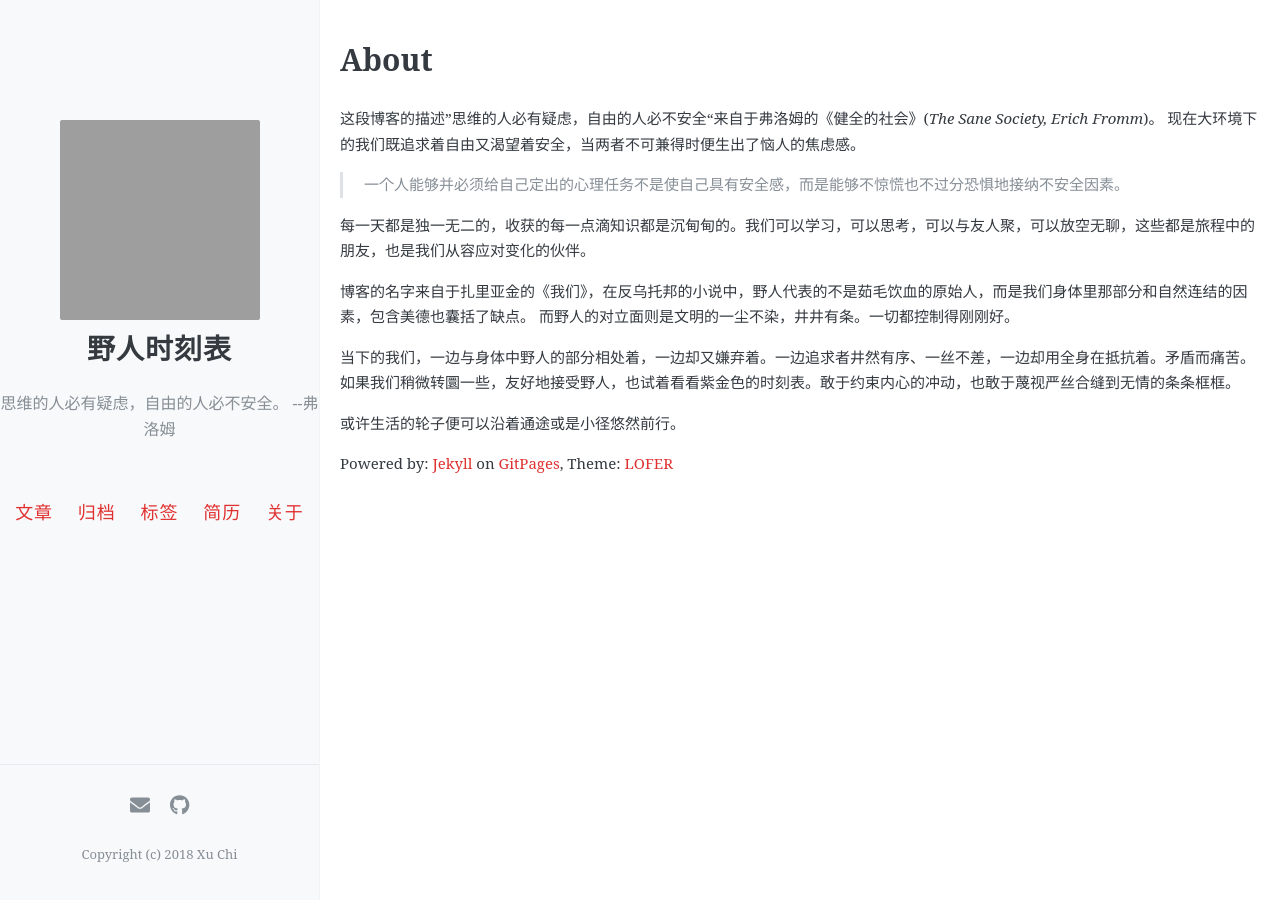
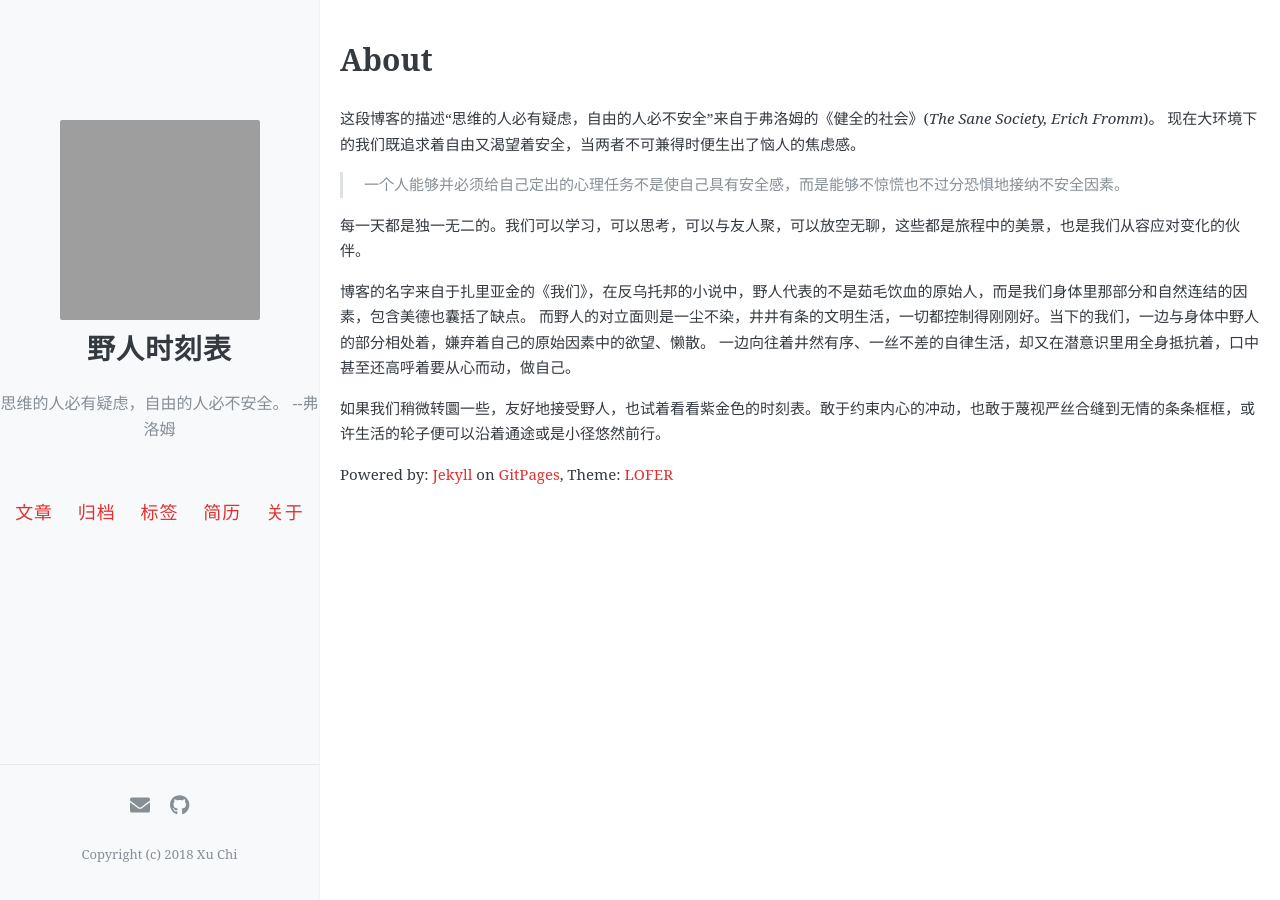
Before and after one commit to xuchi16/Lukathis.github.io, a Jekyll site: the page built from misc/about.md, in a window 1280 px wide. Built offline with Jekyll 4.4.1, drawn with Linux system fonts in a browser that asks for light colours; comment, search, counter and statistics services are not loaded; grey boxes are pictures that could not be loaded.

Commit message:
modify the blog description

```diff
--- a/misc/about.md
+++ b/misc/about.md
@@ -4,20 +4,18 @@
 permalink: /about/
 ---
 
-这段博客的描述”思维的人必有疑虑，自由的人必不安全“来自于弗洛姆的《健全的社会》(*The Sane Society, Erich Fromm*)。
+这段博客的描述“思维的人必有疑虑，自由的人必不安全”来自于弗洛姆的《健全的社会》(*The Sane Society, Erich Fromm*)。
 现在大环境下的我们既追求着自由又渴望着安全，当两者不可兼得时便生出了恼人的焦虑感。
 
 > 一个人能够并必须给自己定出的心理任务不是使自己具有安全感，而是能够不惊慌也不过分恐惧地接纳不安全因素。
 
-每一天都是独一无二的，收获的每一点滴知识都是沉甸甸的。我们可以学习，可以思考，可以与友人聚，可以放空无聊，这些都是旅程中的朋友，也是我们从容应对变化的伙伴。
+每一天都是独一无二的。我们可以学习，可以思考，可以与友人聚，可以放空无聊，这些都是旅程中的美景，也是我们从容应对变化的伙伴。
 
 博客的名字来自于扎里亚金的《我们》，在反乌托邦的小说中，野人代表的不是茹毛饮血的原始人，而是我们身体里那部分和自然连结的因素，包含美德也囊括了缺点。
-而野人的对立面则是文明的一尘不染，井井有条。一切都控制得刚刚好。
+而野人的对立面则是一尘不染，井井有条的文明生活，一切都控制得刚刚好。当下的我们，一边与身体中野人的部分相处着，嫌弃着自己的原始因素中的欲望、懒散。
+一边向往着井然有序、一丝不差的自律生活，却又在潜意识里用全身抵抗着，口中甚至还高呼着要从心而动，做自己。
 
-当下的我们，一边与身体中野人的部分相处着，一边却又嫌弃着。一边追求者井然有序、一丝不差，一边却用全身在抵抗着。矛盾而痛苦。
-如果我们稍微转圜一些，友好地接受野人，也试着看看紫金色的时刻表。敢于约束内心的冲动，也敢于蔑视严丝合缝到无情的条条框框。
-
-或许生活的轮子便可以沿着通途或是小径悠然前行。
+如果我们稍微转圜一些，友好地接受野人，也试着看看紫金色的时刻表。敢于约束内心的冲动，也敢于蔑视严丝合缝到无情的条条框框，或许生活的轮子便可以沿着通途或是小径悠然前行。
 
 
 Powered by: [Jekyll](https://jekyllrb.com/) on [GitPages](https://pages.github.com/), Theme: [LOFER](https://github.com/FromEndWorld/LOFFER)
```
